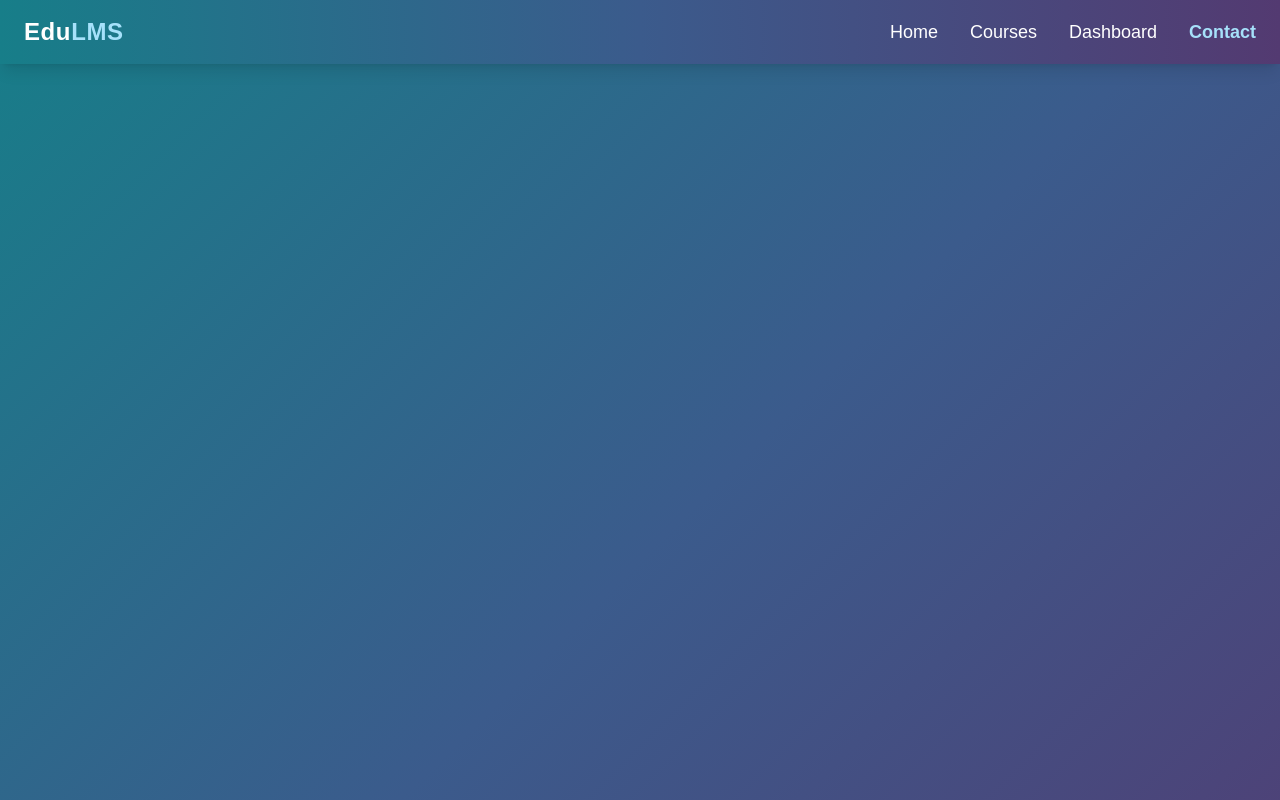
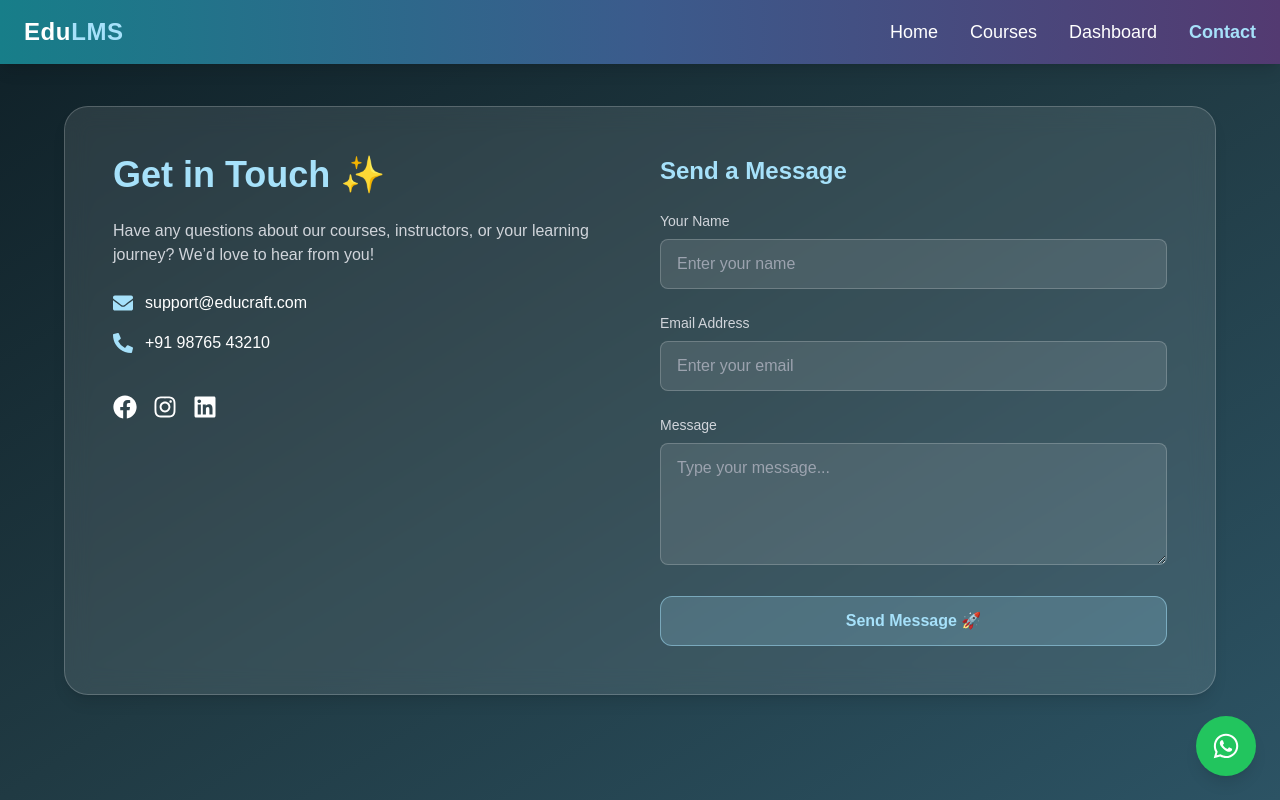
Before and after one commit to shalder96/EduLms, a React (Vite) app: page /contact in a window 1280 px wide. Shown: the top 800 px of the page. Built offline with nearby package versions, Linux system fonts and the light colour scheme.

Commit message:
Contact form added and emailJs activated

```diff
--- a/package.json
+++ b/package.json
@@ -14,6 +14,7 @@
     "@emotion/styled": "^11.14.1",
     "@mui/icons-material": "^7.3.4",
     "@mui/material": "^7.3.4",
+    "emailjs-com": "^3.2.0",
     "framer-motion": "^12.23.24",
     "lottie-react": "^2.4.1",
     "react": "^19.1.1",
--- a/src/Layout.jsx
+++ b/src/Layout.jsx
@@ -1,6 +1,7 @@
 import {Outlet} from 'react-router-dom'
 import Navbar from './components/Navbar'
 import Footer from './components/Footer'
+import FloatingChatIcon from "./components/FloatingChatIcon";
 
 const Layout = () => {
   return (
@@ -12,6 +13,7 @@ const Layout = () => {
 
       <main className='min-h-screen'>
         <Outlet/>
+        <FloatingChatIcon />
       </main>
 
       <footer>
--- /dev/null
+++ b/src/components/FloatingChatIcon.jsx
@@ -0,0 +1,16 @@
+import { FaWhatsapp } from "react-icons/fa";
+
+const FloatingChatIcon = () => {
+  return (
+    <a
+      href="https://wa.me/7557899627"
+      target="_blank"
+      rel="noopener noreferrer"
+      className="fixed z-50 p-4 text-white transition-transform duration-300 bg-green-500 rounded-full shadow-lg bottom-6 right-6 hover:bg-green-600 hover:scale-110"
+    >
+      <FaWhatsapp size={28} />
+    </a>
+  );
+};
+
+export default FloatingChatIcon;
--- a/src/pages/Contact.jsx
+++ b/src/pages/Contact.jsx
@@ -1,9 +1,117 @@
-import React from 'react'
+import { useRef } from "react";
+import { motion } from "framer-motion";
+import emailjs from "emailjs-com";
+import { FaEnvelope, FaPhoneAlt, FaFacebook, FaInstagram, FaLinkedin } from "react-icons/fa";
 
 const Contact = () => {
+  const form = useRef();
+
+    const sendEmail = (e) => {
+    e.preventDefault();
+
+    emailjs
+      .sendForm(
+        "service_hjgq15t", // from EmailJS dashboard
+        "template_gnjqzoe", // from EmailJS dashboard
+        form.current,
+        "qtV1csepmbDkePvqa" // from EmailJS account
+      )
+      .then(
+        (result) => {
+          alert("✅ Message sent successfully!");
+          form.current.reset();
+        },
+        (error) => {
+          alert("❌ Failed to send message. Try again later!");
+          console.log(error.text);
+        }
+      );
+  };
+
+
   return (
-    <div>Contact</div>
-  )
-}
+    <div className="min-h-screen bg-gradient-to-br from-[#0F2027] via-[#203A43] to-[#2C5364] flex items-center justify-center px-6 py-20">
+      <motion.div
+        className="grid w-full max-w-6xl gap-10 p-8 border shadow-lg md:grid-cols-2 bg-white/10 backdrop-blur-md rounded-3xl md:p-12 border-white/20"
+        initial={{ opacity: 0, y: 40 }}
+        whileInView={{ opacity: 1, y: 0 }}
+        transition={{ duration: 0.8, ease: "easeOut" }}
+        viewport={{ once: true }}
+      >
+        {/* Left Section */}
+        <div className="space-y-6 text-white">
+          <h2 className="text-4xl font-bold mb-4 text-[#A6E1FA]">Get in Touch ✨</h2>
+          <p className="text-gray-300">
+            Have any questions about our courses, instructors, or your learning journey?
+            We’d love to hear from you!
+          </p>
 
-export default Contact
+          <div className="space-y-4">
+            <div className="flex items-center gap-3">
+              <FaEnvelope className="text-[#A6E1FA] text-xl" />
+              <span>support@educraft.com</span>
+            </div>
+            <div className="flex items-center gap-3">
+              <FaPhoneAlt className="text-[#A6E1FA] text-xl" />
+              <span>+91 98765 43210</span>
+            </div>
+          </div>
+
+          <div className="flex gap-4 pt-4">
+            <a href="#" className="hover:text-[#A6E1FA] transition"><FaFacebook size={24} /></a>
+            <a href="#" className="hover:text-[#A6E1FA] transition"><FaInstagram size={24} /></a>
+            <a href="#" className="hover:text-[#A6E1FA] transition"><FaLinkedin size={24} /></a>
+          </div>
+        </div>
+
+        {/* Right Section: Contact Form */}
+        <form
+          ref={form}
+          onSubmit={sendEmail}
+          className="space-y-6 text-white"
+        >
+          <h3 className="text-2xl font-semibold text-[#A6E1FA] mb-4">Send a Message</h3>
+
+          <div>
+            <label className="block mb-2 text-sm text-gray-300">Your Name</label>
+            <input
+              type="text"
+              placeholder="Enter your name"
+              className="w-full px-4 py-3 rounded-lg bg-white/10 border border-white/20 focus:outline-none focus:border-[#A6E1FA] placeholder-gray-400"
+              required
+            />
+          </div>
+
+          <div>
+            <label className="block mb-2 text-sm text-gray-300">Email Address</label>
+            <input
+              type="email"
+              placeholder="Enter your email"
+              className="w-full px-4 py-3 rounded-lg bg-white/10 border border-white/20 focus:outline-none focus:border-[#A6E1FA] placeholder-gray-400"
+              required
+            />
+          </div>
+
+          <div>
+            <label className="block mb-2 text-sm text-gray-300">Message</label>
+            <textarea
+              placeholder="Type your message..."
+              rows="4"
+              className="w-full px-4 py-3 rounded-lg bg-white/10 border border-white/20 focus:outline-none focus:border-[#A6E1FA] placeholder-gray-400"
+              required
+            ></textarea>
+          </div>
+
+          <button
+            type="submit"
+            className="w-full py-3 rounded-xl bg-[#A6E1FA]/20 border border-[#A6E1FA]/50 hover:bg-[#A6E1FA]/30 transition font-semibold text-[#A6E1FA]"
+          >
+            Send Message 🚀
+          </button>
+        </form>
+      </motion.div>
+    </div>
+  );
+};
+
+export default Contact;
```
Also changed, not shown: 1 other file (tests, documents, lock files or other folders).
